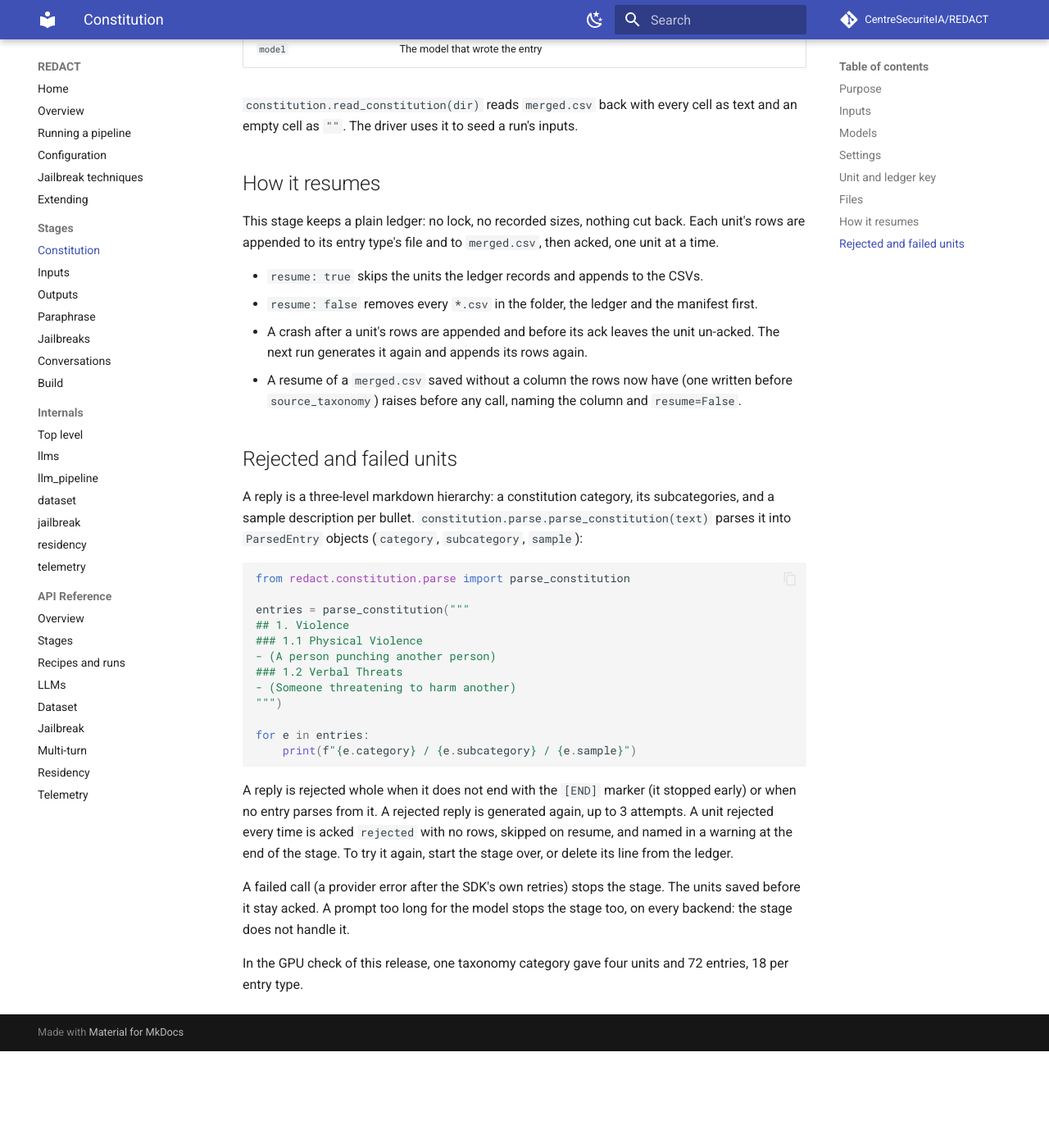
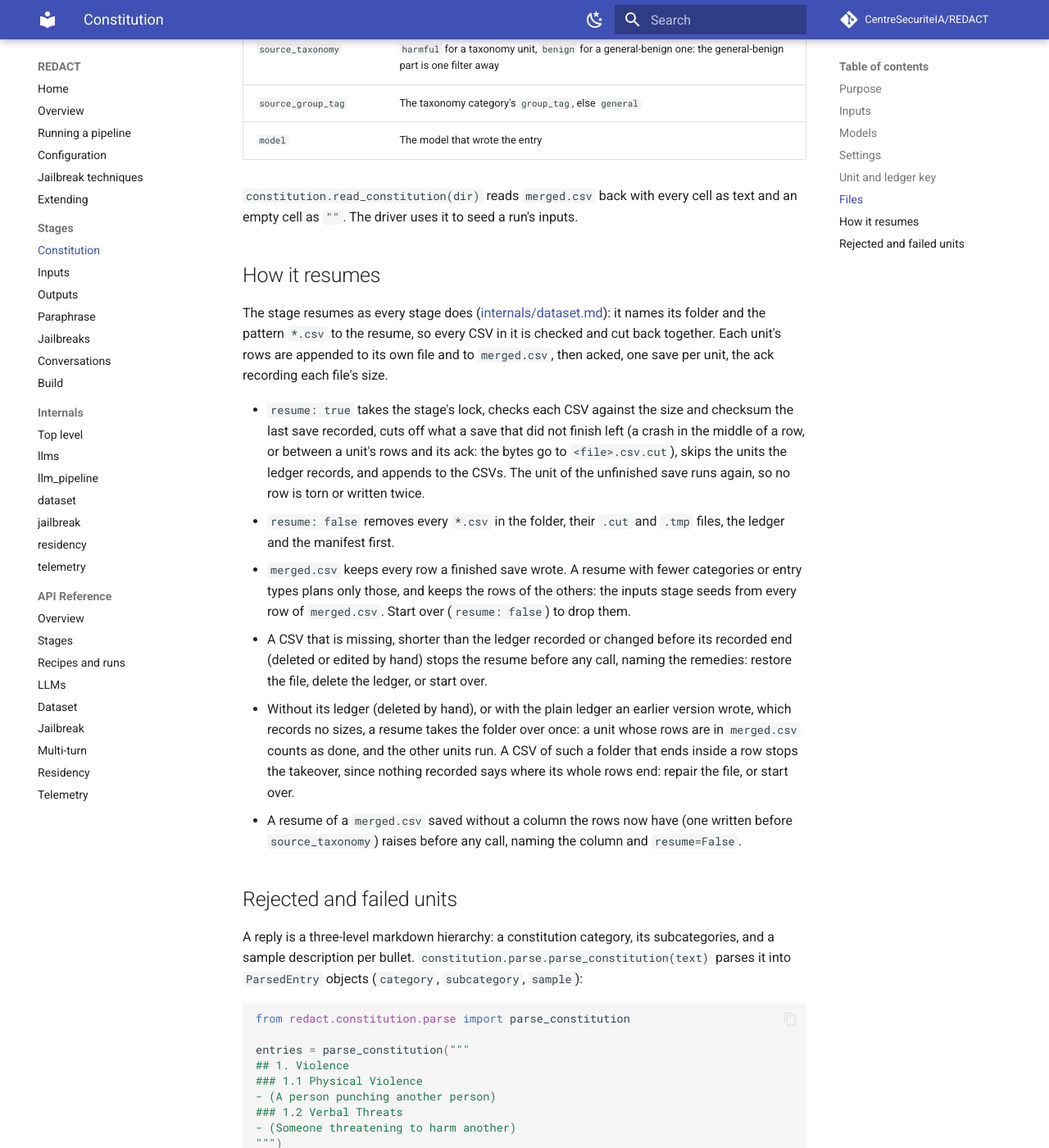
Before and after one commit to CentreSecuriteIA/REDACT, an MkDocs documentation site: the page built from docs/stages/constitution.md, in a window 1280 px wide and 1400 px high, scrolled down 3366 px. Shown: the whole window at 82% size. Built offline with MkDocs 1.6.1 and Material for MkDocs 9.7.7, drawn with Linux system fonts in a browser that asks for light colours; comment, search, counter and statistics services are not loaded; before the commit the page ends 4648 px from its top, so only the background shows below that; some of the changed text lies outside the part shown.

Commit message:
Resume the constitution as every stage does: sizes recorded, torn rows cut back
The constitution kept a plain ledger: no lock, no recorded sizes, nothing
cut back. A save that died mid-row left the torn row at the end of
merged.csv, the next unit's rows were glued onto it, and the file no longer
parsed, so read_constitution and every inputs stage failed until it was
repaired by hand or every Opus unit was paid for again. A save that died
between a unit's rows and its ack left rows the next run wrote a second
time.

The stage now names its folder and *.csv to resume_state, and _append
returns each file's size, so every save records them: a resume locks the
stage, checks each CSV, and cuts off what an unfinished save left (kept in
<file>.csv.cut); its unit runs again. A folder without sizes (no ledger, or
the plain one an earlier version wrote) is taken over once through
units_in: a unit whose rows reached merged.csv counts as done, so an old
crash-before-ack is not generated again. A CSV removed or edited by hand
stops the resume, naming the remedies. resume_state clears the CSVs on a
fresh run.

Docs: constitution.md's "How it resumes" says what a resume does, that
merged.csv keeps the rows of categories a later run leaves out, and what a
deleted CSV or ledger does; CLAUDE.md and internals/dataset.md drop the
plain-ledger exception (running.md and internals/top-level.md are listed
for the docs pass).

Co-Authored-By: Claude Opus 5.5 <noreply@anthropic.com>

```diff
--- a/docs/stages/constitution.md
+++ b/docs/stages/constitution.md
@@ -99,6 +99,8 @@ All under `Data_cache/constitution/`:
 | `merged.csv` | Every entry. The inputs stage reads this file |
 | `constitution.manifest.jsonl` | The plan |
 | `constitution.state.jsonl` | The ledger |
+| `constitution.state.jsonl.lock` | The stage's lock, held while it runs |
+| `<file>.csv.cut` | What a resume cut off a CSV: the tail of a save that did not finish |
 
 Every CSV has the same columns:
 
@@ -120,15 +122,35 @@ inputs.
 
 ## How it resumes
 
-This stage keeps a plain ledger: no lock, no recorded sizes, nothing cut
-back. Each unit's rows are appended to its entry type's file and to
-`merged.csv`, then acked, one unit at a time.
+The stage resumes as every stage does
+([internals/dataset.md](../internals/dataset.md#the-save-and-resume-model)):
+it names its folder and the pattern `*.csv` to the resume, so every CSV in
+it is checked and cut back together. Each unit's rows are appended to its
+own file and to `merged.csv`, then acked, one save per unit, the ack
+recording each file's size.
 
-- `resume: true` skips the units the ledger records and appends to the CSVs.
-- `resume: false` removes every `*.csv` in the folder, the ledger and the
-  manifest first.
-- A crash after a unit's rows are appended and before its ack leaves the
-  unit un-acked. The next run generates it again and appends its rows again.
+- `resume: true` takes the stage's lock, checks each CSV against the size
+  and checksum the last save recorded, cuts off what a save that did not
+  finish left (a crash in the middle of a row, or between a unit's rows and
+  its ack: the bytes go to `<file>.csv.cut`), skips the units the ledger
+  records, and appends to the CSVs. The unit of the unfinished save runs
+  again, so no row is torn or written twice.
+- `resume: false` removes every `*.csv` in the folder, their `.cut` and
+  `.tmp` files, the ledger and the manifest first.
+- `merged.csv` keeps every row a finished save wrote. A resume with fewer
+  categories or entry types plans only those, and keeps the rows of the
+  others: the inputs stage seeds from every row of `merged.csv`. Start over
+  (`resume: false`) to drop them.
+- A CSV that is missing, shorter than the ledger recorded or changed before
+  its recorded end (deleted or edited by hand) stops the resume before any
+  call, naming the remedies: restore the file, delete the ledger, or start
+  over.
+- Without its ledger (deleted by hand), or with the plain ledger an earlier
+  version wrote, which records no sizes, a resume takes the folder over
+  once: a unit whose rows are in `merged.csv` counts as done, and the other
+  units run. A CSV of such a folder that ends inside a row stops the
+  takeover, since nothing recorded says where its whole rows end: repair
+  the file, or start over.
 - A resume of a `merged.csv` saved without a column the rows now have (one
   written before `source_taxonomy`) raises before any call, naming the
   column and `resume=False`.
```
Also changed, not shown: CLAUDE.md (+2 -2 lines), docs/internals/dataset.md (+4 -4 lines), 3 other files.
